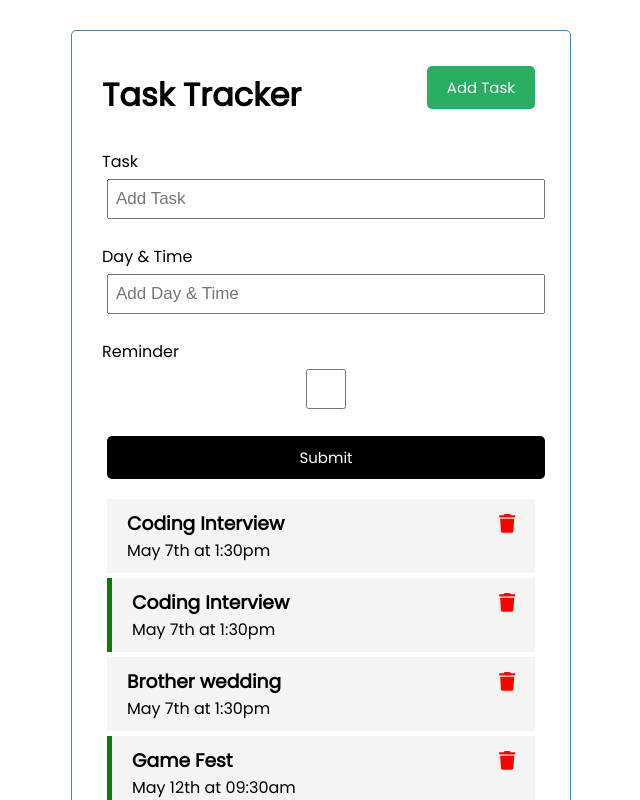
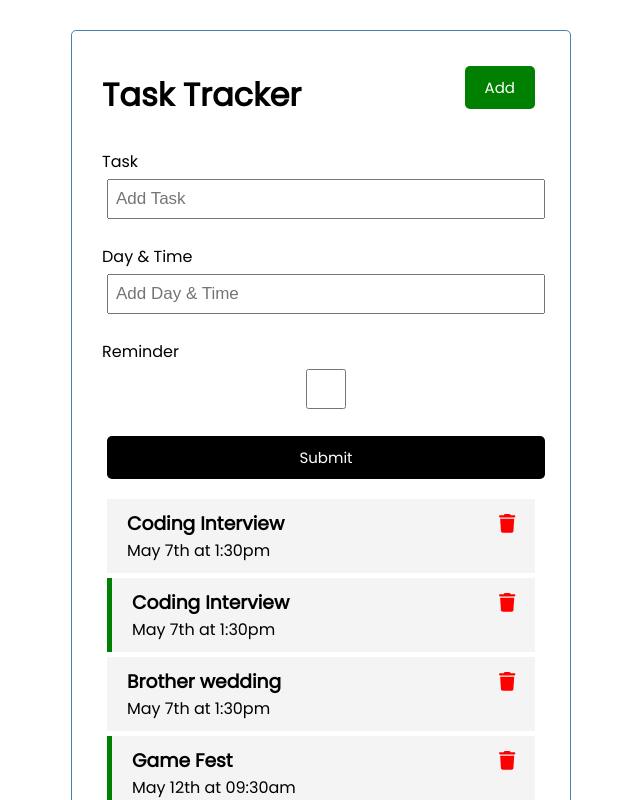
Before and after one commit to ryhnAtmdja/task-tracker, an Angular app: page / in a window 1280 px wide. Shown: the top 800 px of the page, without its empty margins (319-959 px from the left). Built offline with nearby package versions, Linux system fonts and the light colour scheme; data requests are answered from the project's data file.

Commit message:
button add/close toggle

```diff
--- a/src/app/components/header/header.component.html
+++ b/src/app/components/header/header.component.html
@@ -1,8 +1,8 @@
 <header>
   <h1>{{ title }}</h1>
   <app-button
-    text="Add Task"
-    color="#27ae60"
+    text="{{ showAddTask ? 'Close' : 'Add' }}"
+    color="{{ showAddTask ? 'red' : 'green' }}"
     (btnClick)="toggleTask()"
   ></app-button>
 </header>
--- a/src/app/components/header/header.component.ts
+++ b/src/app/components/header/header.component.ts
@@ -1,4 +1,6 @@
 import { Component, OnInit } from '@angular/core';
+import { UiService } from 'src/app/services/ui.service';
+import { Subscription } from 'rxjs';
 
 @Component({
   selector: 'app-header',
@@ -7,12 +9,18 @@ import { Component, OnInit } from '@angular/core';
 })
 export class HeaderComponent implements OnInit {
   title: string = 'Task Tracker';
+  'showAddTask': boolean;
+  'subscription': Subscription;
 
-  constructor() {}
+  constructor(private uiServie: UiService) {}
 
-  ngOnInit(): void {}
+  ngOnInit(): void {
+    this.subscription = this.uiServie.onToggle().subscribe((value) => {
+      this.showAddTask = value;
+    });
+  }
 
   toggleTask() {
-    console.log(`ok`);
+    this.uiServie.toggleAddTask();
   }
 }
```
